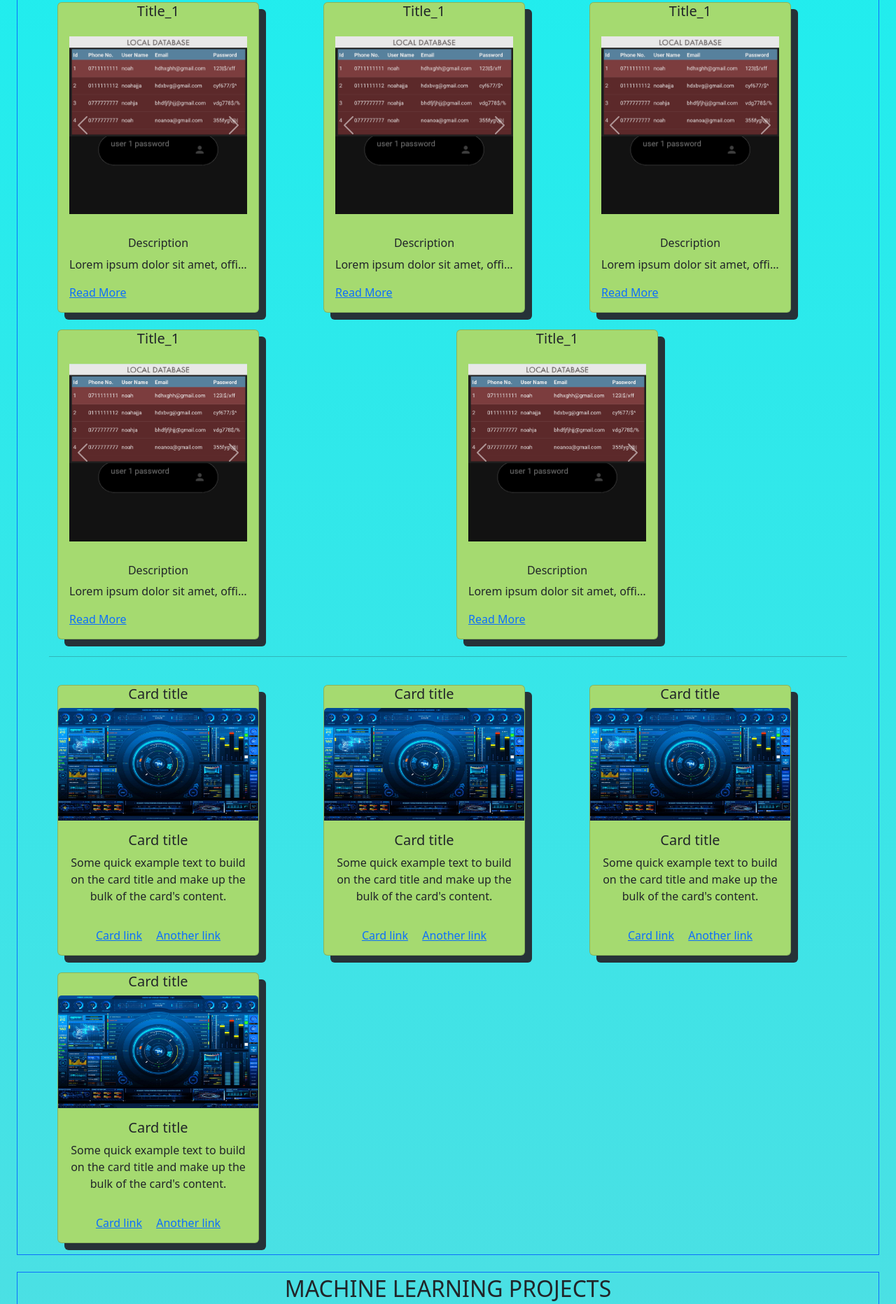
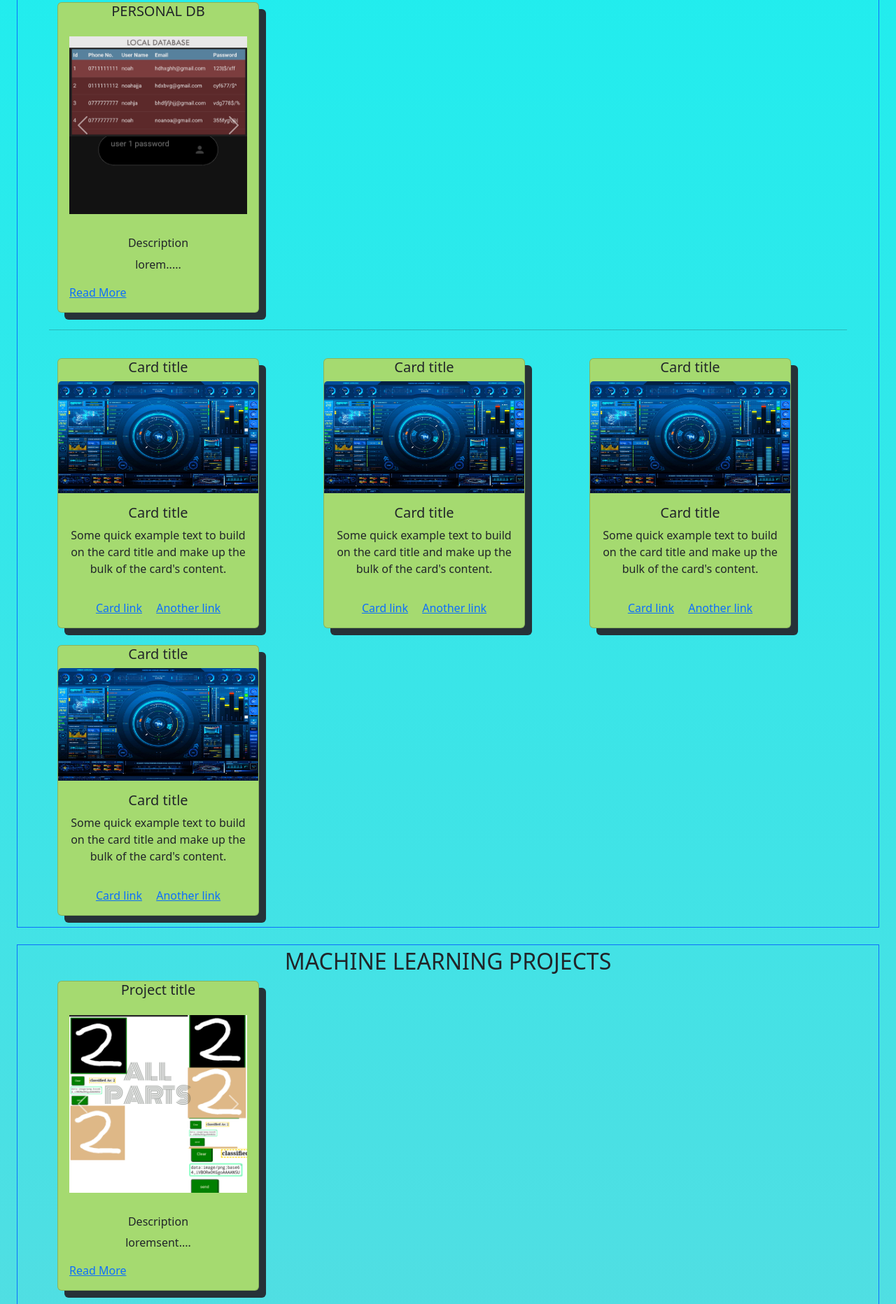
Before and after one commit to KibuuleNoah/Portifolio, a Flask app: page /projects in a window 1280 px wide. Shown: the part 72-1936 px from the top of the page at 70% size. Run offline with Flask 3, Linux system fonts and the light colour scheme; some libraries are stand-ins or nearby versions.

Commit message:
modify api.py and add new project images

```diff
--- a/API.py
+++ b/API.py
@@ -4,17 +4,25 @@
 # #Description
 import os
 
-api = []
-for i in range(5):
+PROJECTS_JSON = {"MOB_APP": [], "ML": []}
+
+projects = {
+    "PERSONAL DB": ["per_db", "lorem.....", "MOB_APP"],
+    "HANDWRITTEN": ["hand_rec", "loremsent....", "ML"],
+}
+for proj_title in projects:
     Project = {
-        "title": f"Title_1",
-        "images": ["imgs/projects/" + i for i in os.listdir("./static/imgs/projects/")],
-        "desc": "Lorem ipsum dolor sit amet, officia excepteur ex fugiat reprehenderi.",
+        "title": proj_title,
+        "images": [
+            "imgs/projects/" + img
+            for img in os.listdir("./static/imgs/projects/")
+            if img.startswith(projects[proj_title][0])
+        ],
+        "desc": projects[proj_title][1],
     }
 
-    api.append(Project)
+    PROJECTS_JSON[projects[proj_title][2]].append(Project)
 
-# f = os.walk("./static/imgs/").__next__()
-# for i in os.listdir("./static/imgs/proj_1"):
-#     print(i)
-#
+
+# for i in PROJECTS_JSON["MOB_APP"]:
+# print(i)
--- a/app.py
+++ b/app.py
@@ -2,7 +2,7 @@ from flask import Flask, send_file, request, render_template, url_for, abort
 from flask_sqlalchemy import SQLAlchemy
 from sqlalchemy import func
 from werkzeug.security import generate_password_hash, check_password_hash
-from API import api
+from API import PROJECTS_JSON
 from io import BytesIO
 
 app = Flask(__name__)
@@ -34,7 +34,7 @@ def welcome():
 
 @app.route("/projects")
 def projects():
-    return render_template("base_projects.html", API=api)
+    return render_template("base_projects.html", API=PROJECTS_JSON)
 
 
 @app.route("/pooldt<p>", methods=["POST", "GET"])
--- a/templates/base_projects.html
+++ b/templates/base_projects.html
@@ -18,7 +18,7 @@
         <span class="navbar-toggler-icon"></span>
       </button>
       <div class="collapse navbar-collapse" id="navmenu">
-        <ul class="navbar-nav me-auto mb-2 mb-lg-0">
+        <ul class="navbar-nav"> <!-- me-auto mb-2 mb-lg-0">-->
           <li class="nav-item">
             <a class="nav-link" href="/">Home</a>
           </li>
@@ -44,7 +44,7 @@
       <div class="container">
         <h2 align="center">WEB DEVELOPMENT PROJECTS</h2>
         <div class="row text-center g-4">
-          {% for data in API %}
+          {% for data in API["MOB_APP"] %}
           <div class="col-md">
             <div class="card" style="width: 18rem;">
               <h5 class="card-title">{{data['title']}}</h5>
@@ -114,25 +114,18 @@
       <div class="container">
         <h2 align="center">MACHINE LEARNING PROJECTS</h2>
         <div class="row text-center g-4">
-          {% for i in range(4) %}
+          {% for data in API["ML"] %}
           <div class="col-md">
             <div class="card" style="width: 18rem;">
               <h5 class="card-title">Project title</h5>
               <div class="card-body">
                 <div id="carouselExampleAutoplaying" class="carousel slide" data-bs-ride="carousel">
                   <div class="carousel-inner">
+                    {% for img in data["images"] %}
                     <div class="carousel-item active">
-                      <img src="{{ url_for('static',filename='imgs/project.jpg') }}" class="d-block w-100" alt="...">
+                      <img src="{{ url_for('static',filename=img) }}" class="d-block w-100" alt="...">
                     </div>
-                    <div class="carousel-item">
-                      <img src="{{ url_for('static',filename='imgs/project.jpg') }}" class="d-block w-100" alt="...">
-                    </div>
-                    <div class="carousel-item">
-                      <img src="{{ url_for('static',filename='imgs/project.jpg') }}" class="d-block w-100" alt="...">
-                    </div>
-                    <div class="carousel-item">
-                      <img src="{{ url_for('static',filename='imgs/project.jpg') }}" class="d-block w-100" alt="...">
-                    </div>
+                    {% endfor %}
                   </div>
                   <button class="carousel-control-prev" type="button" data-bs-target="#carouselExampleAutoplaying" data-bs-slide="prev">
                     <span class="carousel-control-prev-icon" aria-hidden="true"></span>
@@ -147,7 +140,7 @@
               <div class="card-body">
                 <h6 class="card-title">Description</h6>
                 <div class="text-container">
-                  <p class="card-text truncate-text">Lorem ipsum dolor sit amet, officia excepteur ex fugiat reprehenderit enim labore culpa sint ad nisi Lorem pariatur mollit ex esse exercitation amet. Nisi anim cupidatat excepteur officia. Reprehenderit nostrud nostrud ipsum Lorem est aliquip amet voluptate voluptate dolor minim nulla est proident. Nostrud officia pariatur ut officia. Sit irure elit esse ea nulla sunt ex occaecat reprehenderit commodo officia dolor Lorem duis laboris cupidatat officia voluptate. Culpa proident adipisicing id nulla nisi laboris ex in Lorem sunt duis officia eiusmod. Aliqua reprehenderit commodo ex non excepteur duis sunt velit enim. Voluptate laboris sint cupidatat ullamco ut ea consectetur et est culpa et culpa duis.</p>
+                  <p class="card-text truncate-text">{{data["desc"]}}</p>
                   <a href="#" class="read-more">Read More</a>
                   <a href="#" class="read-less">Read Less</a>
                 </div>
```
